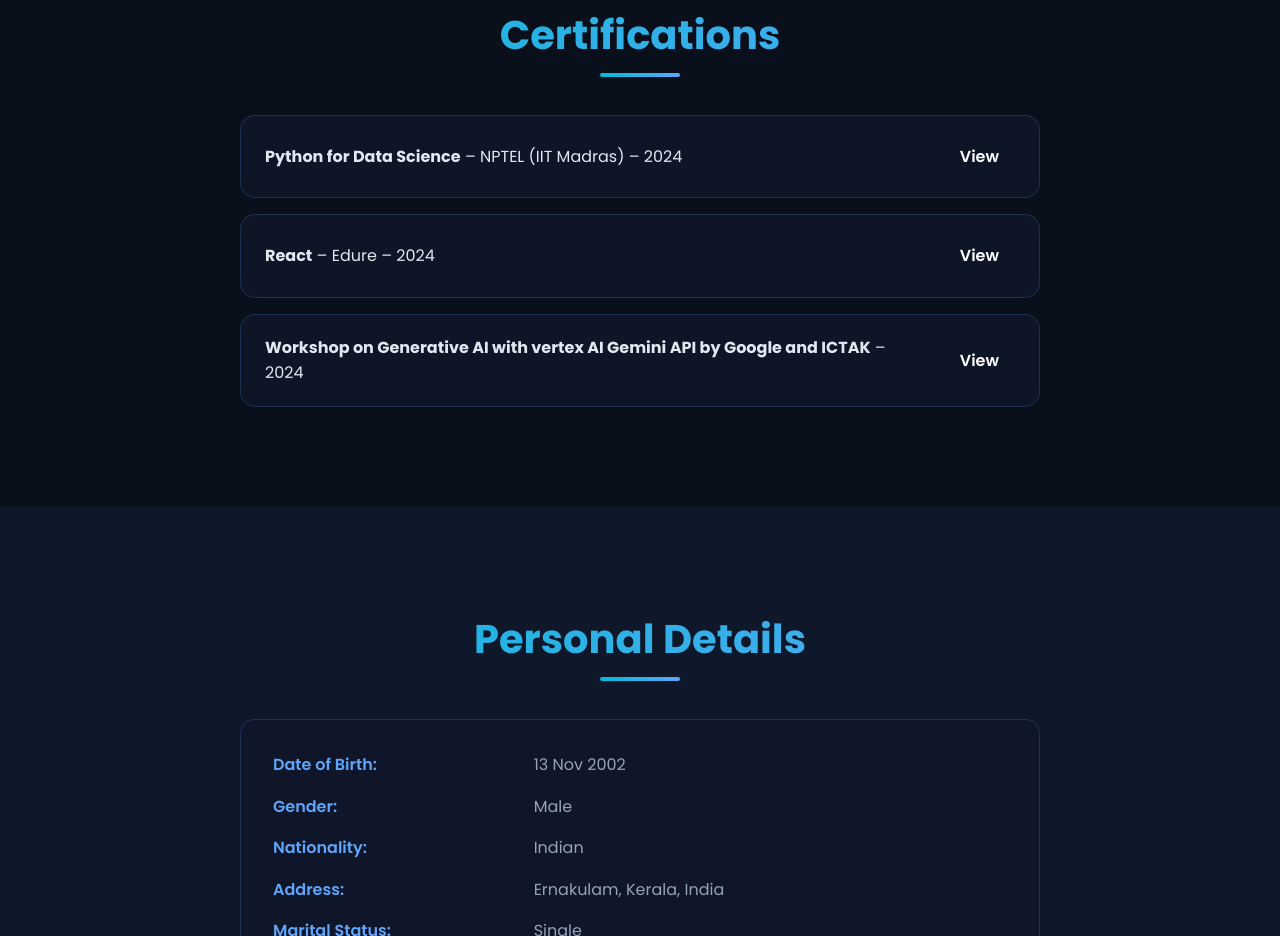
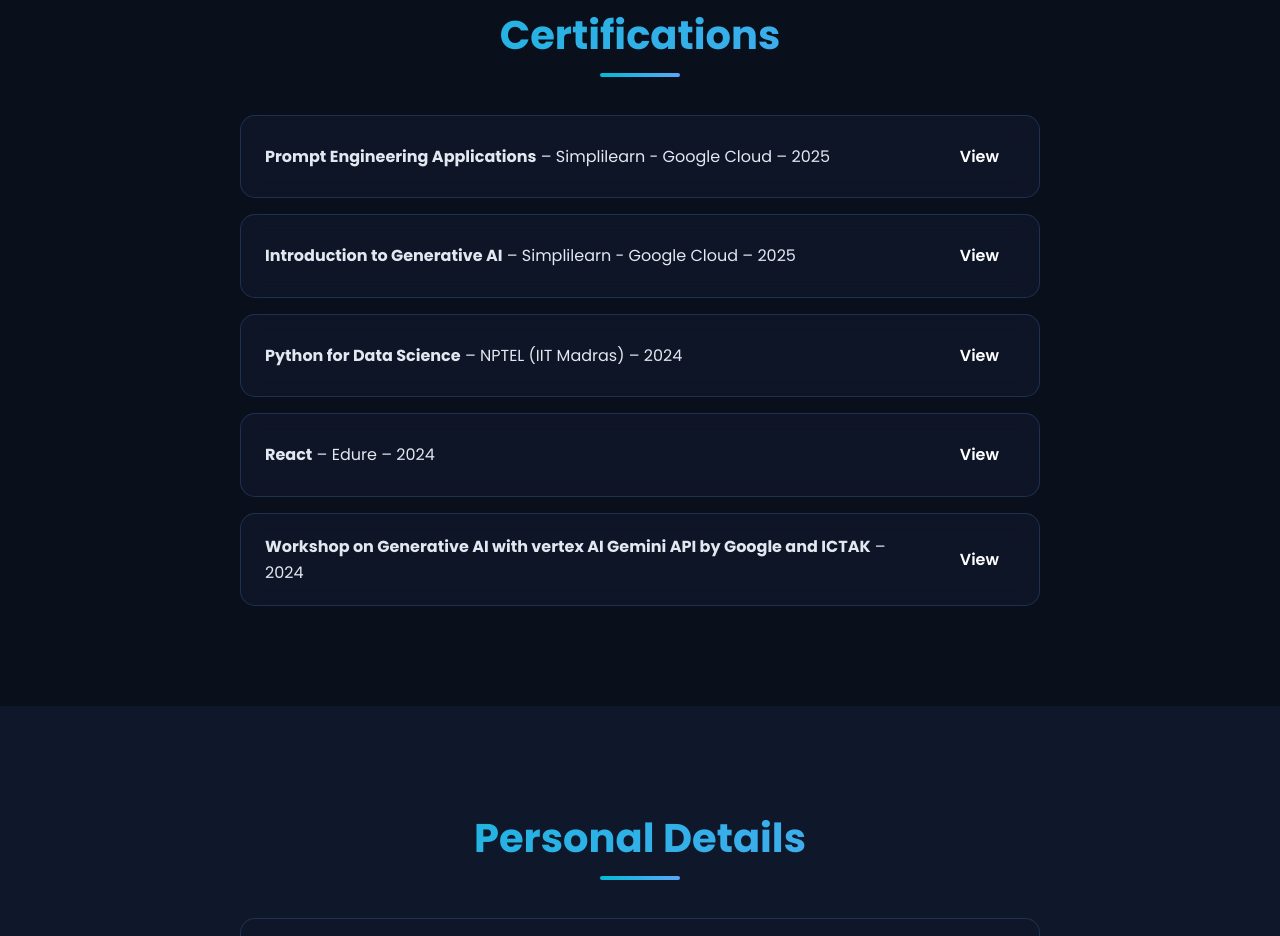
Before and after one commit to Manu-EM/PROTFOLIO, a plain HTML site: page index.html in a window 1280 px wide. Shown: the part 3974-4910 px from the top of the page. Drawn offline with nearby package versions, Linux system fonts and the light colour scheme.

Commit message:
Added some certificates

```diff
--- a/index.html
+++ b/index.html
@@ -238,6 +238,14 @@
             <h2 class="section-title">Certifications</h2>
                 <ul class="certification-list">
                     <li class="certification-item">
+                        <span class="cert-title"><strong>Prompt Engineering Applications</strong> – Simplilearn - Google Cloud – 2025</span>
+                        <a href="assets/prompt engineering simplilearn.pdf" target="_blank" class="view-btn">View</a>
+                    </li>
+                    <li class="certification-item">
+                        <span class="cert-title"><strong>Introduction to Generative AI</strong> – Simplilearn - Google Cloud – 2025</span>
+                        <a href="assets/gen ai simplilearn.pdf" target="_blank" class="view-btn">View</a>
+                    </li>
+                    <li class="certification-item">
                         <span class="cert-title"><strong>Python for Data Science</strong> – NPTEL (IIT Madras) – 2024</span>
                         <a href="assets/nptel.pdf" target="_blank" class="view-btn">View</a>
                     </li>
```
